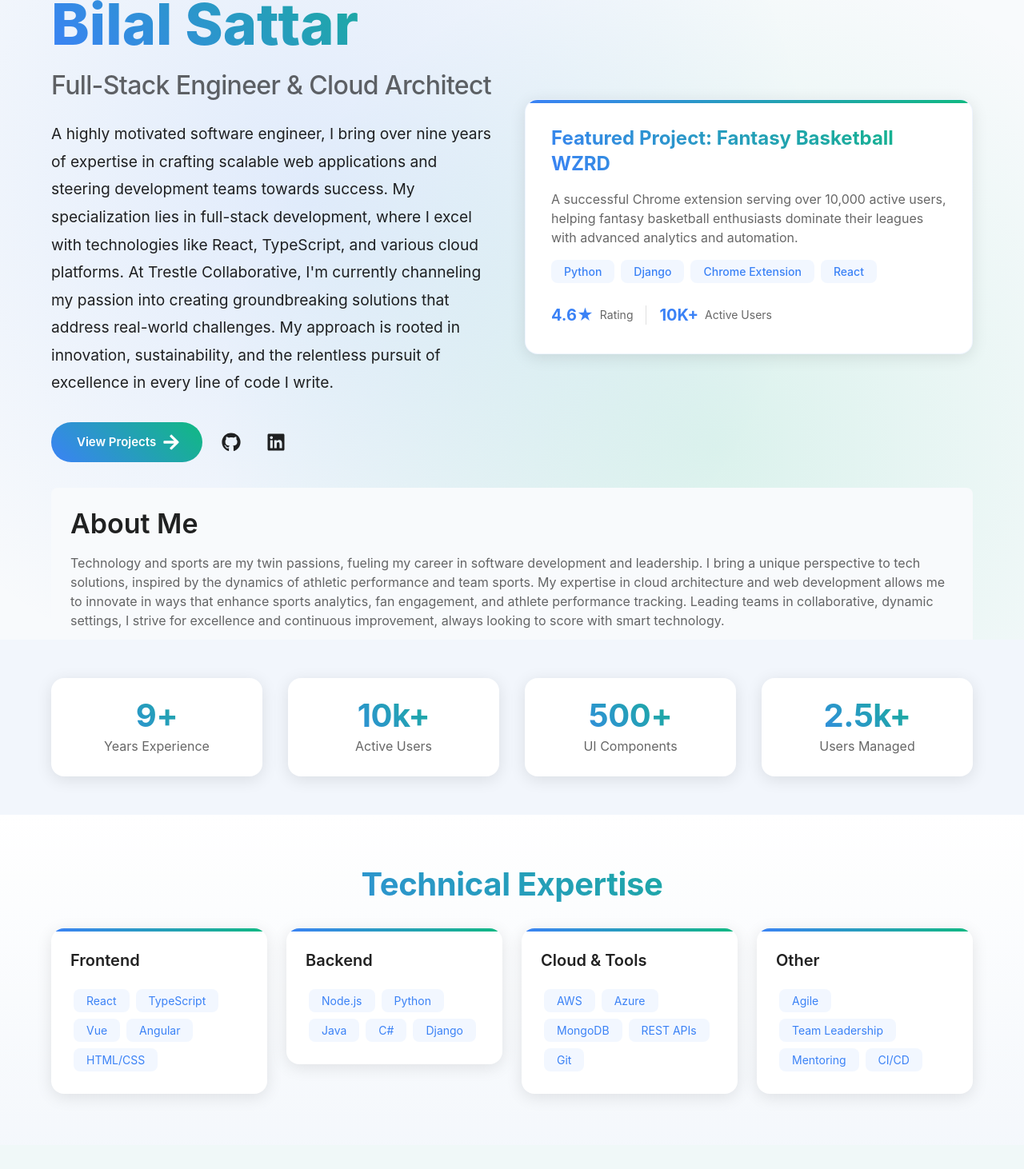
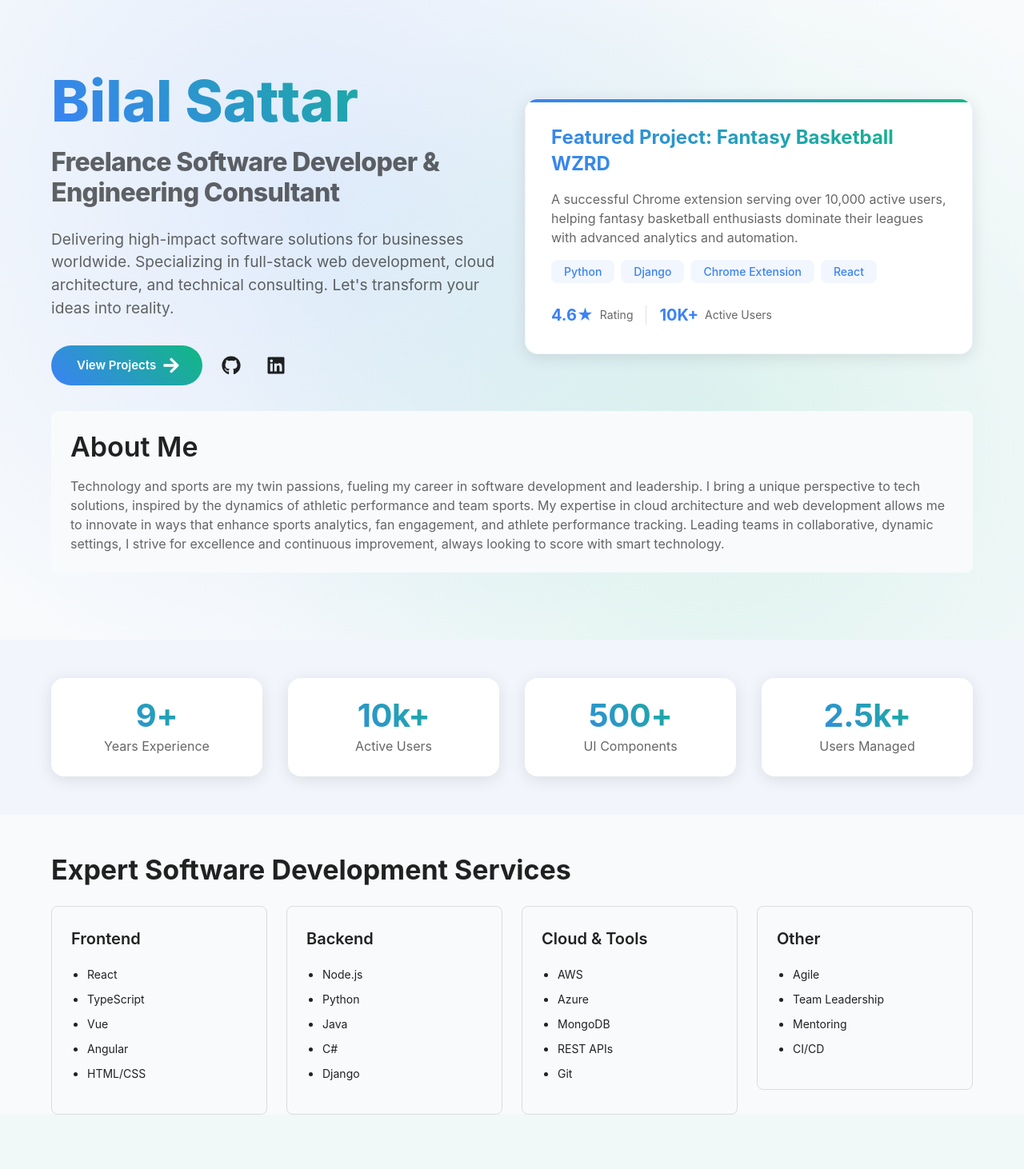
Before and after one commit to bilalsattar24/bilalsattar, a Next.js app: page / in a window 1280 px wide. Shown: the top 1462 px of the page at 80% size. Built offline with nearby package versions, Linux system fonts and the light colour scheme.

Commit message:
update SEO

```diff
--- a/src/app/layout.tsx
+++ b/src/app/layout.tsx
@@ -3,6 +3,8 @@
 import { ThemeProvider } from "@mui/material/styles";
 import CssBaseline from "@mui/material/CssBaseline";
 import theme from "./theme"; // Import your theme file
+import { metadata } from "./metadata";
+import Script from "next/script";
 
 export default function RootLayout({
   children,
@@ -11,6 +13,48 @@ export default function RootLayout({
 }) {
   return (
     <html lang="en">
+      <head>
+        <meta name="viewport" content="width=device-width, initial-scale=1" />
+        <meta name="keywords" content={metadata.keywords} />
+        <meta name="robots" content="index, follow" />
+        <link rel="canonical" href="https://bilalsattar.com" />
+        <Script
+          id="json-ld"
+          type="application/ld+json"
+          dangerouslySetInnerHTML={{
+            __html: JSON.stringify({
+              "@context": "https://schema.org",
+              "@type": "ProfessionalService",
+              name: "Bilal Sattar - Freelance Software Developer",
+              description: metadata.description,
+              url: "https://bilalsattar.com",
+              sameAs: [
+                "https://github.com/bilalsattar",
+                "https://linkedin.com/in/bilalsattar",
+              ],
+              address: {
+                "@type": "PostalAddress",
+                addressCountry: "US",
+              },
+              geo: {
+                "@type": "GeoCoordinates",
+                latitude: 37.7749,
+                longitude: -122.4194,
+              },
+              priceRange: "$$$$",
+              knowsAbout: [
+                "Software Development",
+                "Web Development",
+                "React",
+                "Node.js",
+                "Cloud Architecture",
+                "API Development",
+                "Full Stack Development",
+              ],
+            }),
+          }}
+        />
+      </head>
       <body>
         <ThemeProvider theme={theme}>
           <CssBaseline />
--- /dev/null
+++ b/src/app/metadata.ts
@@ -0,0 +1,43 @@
+export const metadata = {
+  title: "Bilal Sattar | Freelance Software Developer & Engineering Consultant",
+  description:
+    "Expert freelance software developer specializing in full-stack web development, React, Node.js, and cloud solutions. 10+ years of experience delivering high-quality software solutions for businesses worldwide.",
+  keywords: [
+    "freelance software developer",
+    "freelance web developer",
+    "software engineering consultant",
+    "full stack developer",
+    "React developer",
+    "Node.js developer",
+    "TypeScript expert",
+    "frontend development",
+    "backend development",
+    "cloud architecture",
+    "software architecture",
+    "API development",
+    "technical consulting",
+    "remote software developer",
+    "software development services",
+  ].join(", "),
+  openGraph: {
+    type: "website",
+    locale: "en_US",
+    url: "https://bilalsattar.com",
+    siteName: "Bilal Sattar - Freelance Software Developer",
+    images: [
+      {
+        url: "/og-image.jpg",
+        width: 1200,
+        height: 630,
+        alt: "Bilal Sattar - Freelance Software Developer",
+      },
+    ],
+  },
+  twitter: {
+    card: "summary_large_image",
+    title: "Bilal Sattar | Freelance Software Developer",
+    description:
+      "Expert freelance software developer specializing in full-stack web development, React, Node.js, and cloud solutions.",
+    images: ["/og-image.jpg"],
+  },
+};
--- a/src/app/page.tsx
+++ b/src/app/page.tsx
@@ -96,33 +96,26 @@ export default function Home() {
                   Bilal Sattar
                 </Typography>
                 <Typography
+                  component="h2"
                   variant="h2"
                   sx={{
                     fontSize: { xs: "1.5rem", md: "2rem" },
-                    fontWeight: 500,
                     mb: 3,
                     color: "text.secondary",
                   }}>
-                  Full-Stack Engineer & Cloud Architect
+                  Freelance Software Developer & Engineering Consultant
                 </Typography>
                 <Typography
                   variant="body1"
                   sx={{
+                    mb: 4,
                     fontSize: { xs: "1rem", md: "1.2rem" },
-                    mb: 4,
-                    maxWidth: 600,
-                    lineHeight: 1.8,
+                    color: "text.secondary",
+                    maxWidth: "600px",
                   }}>
-                  A highly motivated software engineer, I bring over nine years
-                  of expertise in crafting scalable web applications and
-                  steering development teams towards success. My specialization
-                  lies in full-stack development, where I excel with
-                  technologies like React, TypeScript, and various cloud
-                  platforms. At Trestle Collaborative, I&apos;m currently
-                  channeling my passion into creating groundbreaking solutions
-                  that address real-world challenges. My approach is rooted in
-                  innovation, sustainability, and the relentless pursuit of
-                  excellence in every line of code I write.
+                  Delivering high-impact software solutions for businesses worldwide.
+                  Specializing in full-stack web development, cloud architecture,
+                  and technical consulting. Let's transform your ideas into reality.
                 </Typography>
                 <Box sx={{ display: "flex", gap: 2, alignItems: "center" }}>
                   <Button
@@ -334,12 +327,7 @@ export default function Home() {
       </Box>
 
       {/* Skills Section */}
-      <Box
-        sx={{
-          py: 8,
-          bgcolor: "background.paper",
-          background: `linear-gradient(180deg, ${theme.palette.background.paper} 0%, ${theme.palette.primary.main}05 100%)`,
-        }}>
+      <section aria-label="Technical Skills">
         <Container maxWidth="lg">
           <motion.div
             initial={{ opacity: 0, y: 20 }}
@@ -347,20 +335,14 @@ export default function Home() {
             viewport={{ once: true }}
             transition={{ duration: 0.6 }}>
             <Typography
-              variant="h3"
-              sx={{
-                mb: 4,
-                textAlign: "center",
-                fontWeight: 700,
-                background: `linear-gradient(45deg, ${theme.palette.primary.main}, ${theme.palette.secondary.main})`,
-                WebkitBackgroundClip: "text",
-                WebkitTextFillColor: "transparent",
-              }}>
-              Technical Expertise
+              component="h3"
+              variant="h4"
+              sx={{ mb: 3, mt: 6, fontWeight: 700 }}>
+              Expert Software Development Services
             </Typography>
             <Grid container spacing={3}>
               {skills.map((skillGroup, index) => (
-                <Grid item xs={12} sm={6} md={3} key={skillGroup.category}>
+                <Grid item xs={12} sm={6} md={3} key={index}>
                   <motion.div
                     initial={{ opacity: 0, y: 20 }}
                     whileInView={{ opacity: 1, y: 0 }}
@@ -369,45 +351,30 @@ export default function Home() {
                     <Box
                       sx={{
                         p: 3,
-                        borderRadius: 4,
-                        bgcolor: "background.paper",
-                        boxShadow: "0 4px 20px rgba(0,0,0,0.1)",
                         height: "100%",
-                        transition: "transform 0.2s",
-                        position: "relative",
-                        overflow: "hidden",
-                        "&:hover": {
-                          transform: "translateY(-8px)",
-                        },
-                        "&::before": {
-                          content: '""',
-                          position: "absolute",
-                          top: 0,
-                          left: 0,
-                          width: "100%",
-                          height: "4px",
-                          background: `linear-gradient(90deg, ${theme.palette.primary.main}, ${theme.palette.secondary.main})`,
+                        border: 1,
+                        borderColor: "divider",
+                        borderRadius: 2,
+                        '&:hover': {
+                          boxShadow: 3,
+                          borderColor: 'primary.main',
                         },
                       }}>
-                      <Typography variant="h6" sx={{ mb: 2, fontWeight: 600 }}>
+                      <Typography
+                        component="h4"
+                        variant="h6"
+                        sx={{ mb: 2, fontWeight: 600 }}>
                         {skillGroup.category}
                       </Typography>
-                      {skillGroup.technologies.map((tech) => (
-                        <Box
-                          key={tech}
-                          sx={{
-                            display: "inline-block",
-                            m: 0.5,
-                            px: 2,
-                            py: 0.5,
-                            borderRadius: 2,
-                            bgcolor: `${theme.palette.primary.main}10`,
-                            color: "primary.main",
-                            fontSize: "0.875rem",
-                          }}>
-                          {tech}
-                        </Box>
-                      ))}
+                      <ul style={{ paddingLeft: '20px' }}>
+                        {skillGroup.technologies.map((tech, i) => (
+                          <li key={i}>
+                            <Typography variant="body2" sx={{ mb: 1 }}>
+                              {tech}
+                            </Typography>
+                          </li>
+                        ))}
+                      </ul>
                     </Box>
                   </motion.div>
                 </Grid>
@@ -415,7 +382,7 @@ export default function Home() {
             </Grid>
           </motion.div>
         </Container>
-      </Box>
+      </section>
 
       {/* Experience Timeline Section */}
       <Box
```
